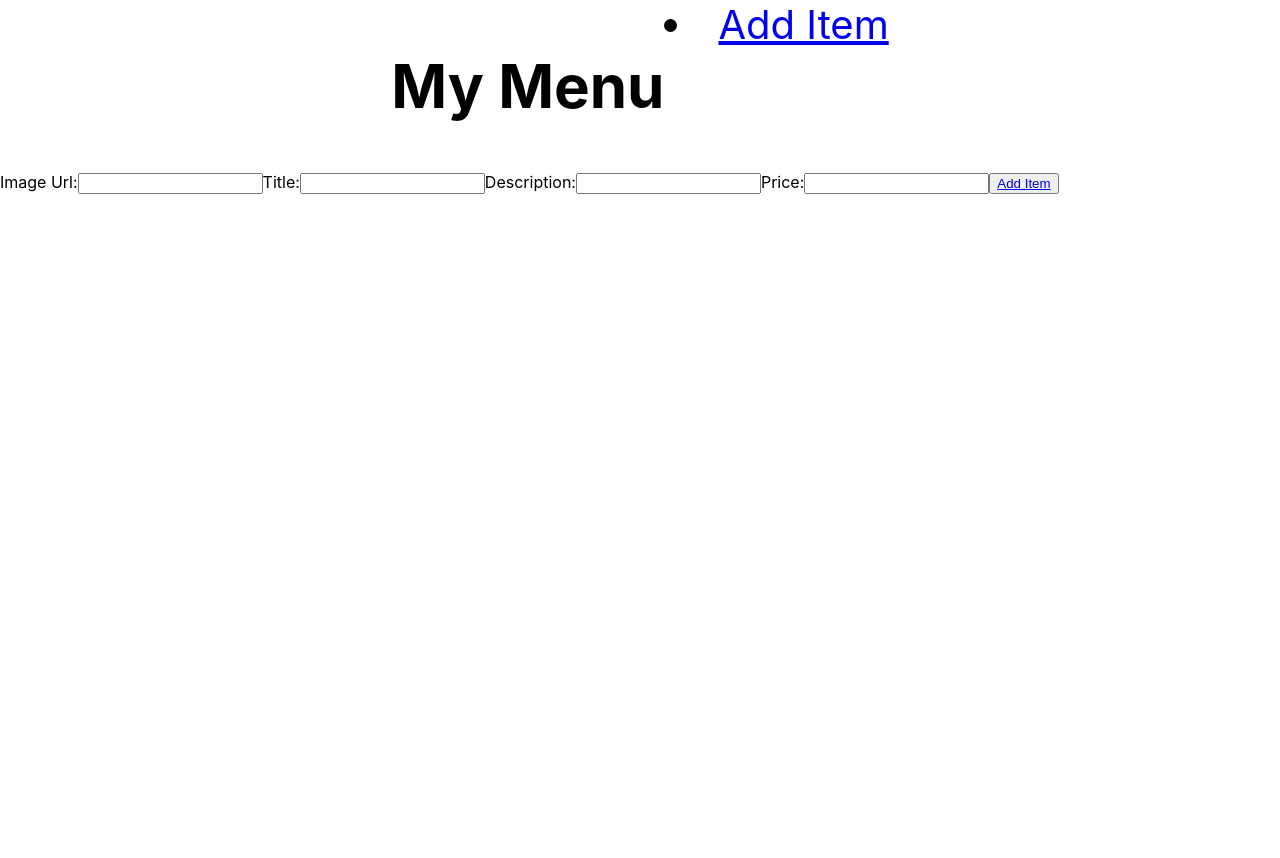
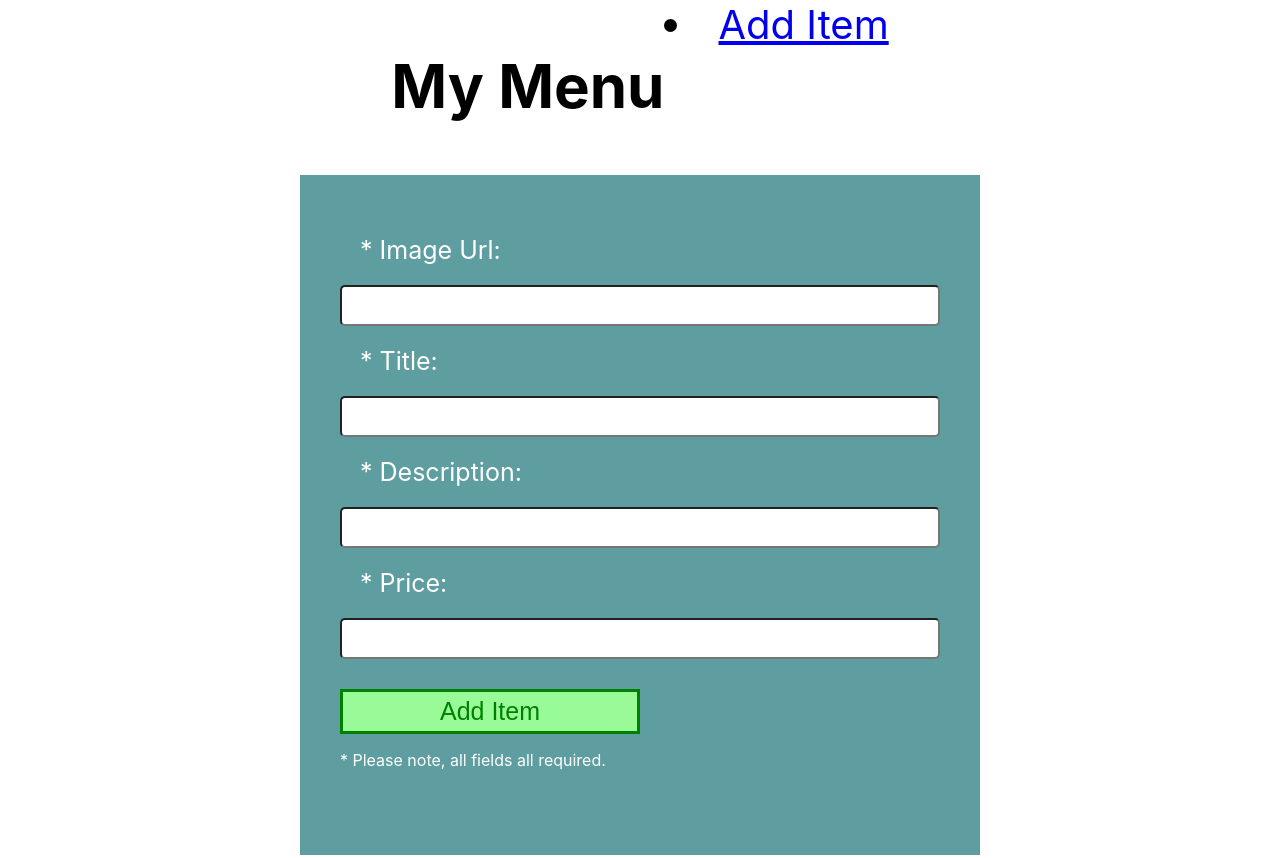
Before and after one commit to stephbarker/menu-app, a React (Create React App) app: page /add in a window 1280 px wide. Before the commit the page ends 800 px from the top, so only its background shows below. Built offline with nearby package versions, Linux system fonts and the light colour scheme.

Commit message:
styles the add item form

```diff
--- /dev/null
+++ b/src/Forms/AddItem/AddItemForm.css
@@ -0,0 +1,44 @@
+.form-ctr {
+    display: flex;
+    flex-direction: column;
+    height: 600px;
+    width: 600px;
+    margin: auto;
+    border: 3px solid white;
+    background-color:cadetblue;
+    padding: 40px;
+}
+
+.form-label {
+    color: white;
+    font-size: 25px;
+    padding: 20px;
+}
+
+.form-input {
+    height: 35px;
+    border-radius: 5px;
+}
+
+.submit-button {
+    background-color: palegreen;
+    height: 45px;
+    width: 50%;
+    margin-top: 30px;
+    font-size: 25px;
+    border: 3px solid green;
+}
+
+.submit-btn-txt {
+    text-decoration: none;
+    color: green;
+}
+
+.submit-button:hover{
+    cursor: pointer;
+}
+
+.required-txt {
+    color: white;
+    float: right;
+}
--- a/src/Forms/AddItem/AddItemForm.js
+++ b/src/Forms/AddItem/AddItemForm.js
@@ -1,5 +1,6 @@
 import React, { useState } from 'react';
 import { Link } from 'react-router-dom';
+import './AddItemForm.css';
 
 export default function AddItemForm(props) {
     //Initialize and Set State for Form
@@ -22,16 +23,17 @@ export default function AddItemForm(props) {
     };
 
     return (
-       <form>
-           <label>Image Url:</label>
-           <input type="url" name="img" value={item.img} onChange={handleChange}/>
-           <label>Title:</label>
-           <input type="text" name="title" value={item.title} onChange={handleChange}/>
-           <label>Description:</label>
-           <input type="text" name="desc" value={item.desc} onChange={handleChange}/>
-           <label>Price:</label>
-           <input type="text" name="price" value={item.price} onChange={handleChange}/>
-           <button className="submit-button" type="submit" onClick={handleSubmit}><Link to={'/'}>Add Item</Link></button>
+       <form className="form-ctr">
+           <label className="form-label">* Image Url:</label>
+           <input className="form-input" type="url" name="img" value={item.img} onChange={handleChange}/>
+           <label className="form-label">* Title:</label>
+           <input className="form-input" type="text" name="title" value={item.title} onChange={handleChange}/>
+           <label className="form-label">* Description:</label>
+           <input className="form-input" type="text" name="desc" value={item.desc} onChange={handleChange}/>
+           <label className="form-label">* Price:</label>
+           <input className="form-input" type="text" name="price" value={item.price} onChange={handleChange}/>
+           <button className="submit-button" type="submit" onClick={handleSubmit}><Link className="submit-btn-txt" to={'/'}>Add Item</Link></button>
+           <p className='required-txt'>* Please note, all fields all required.</p>
        </form>
     );
 };
```
